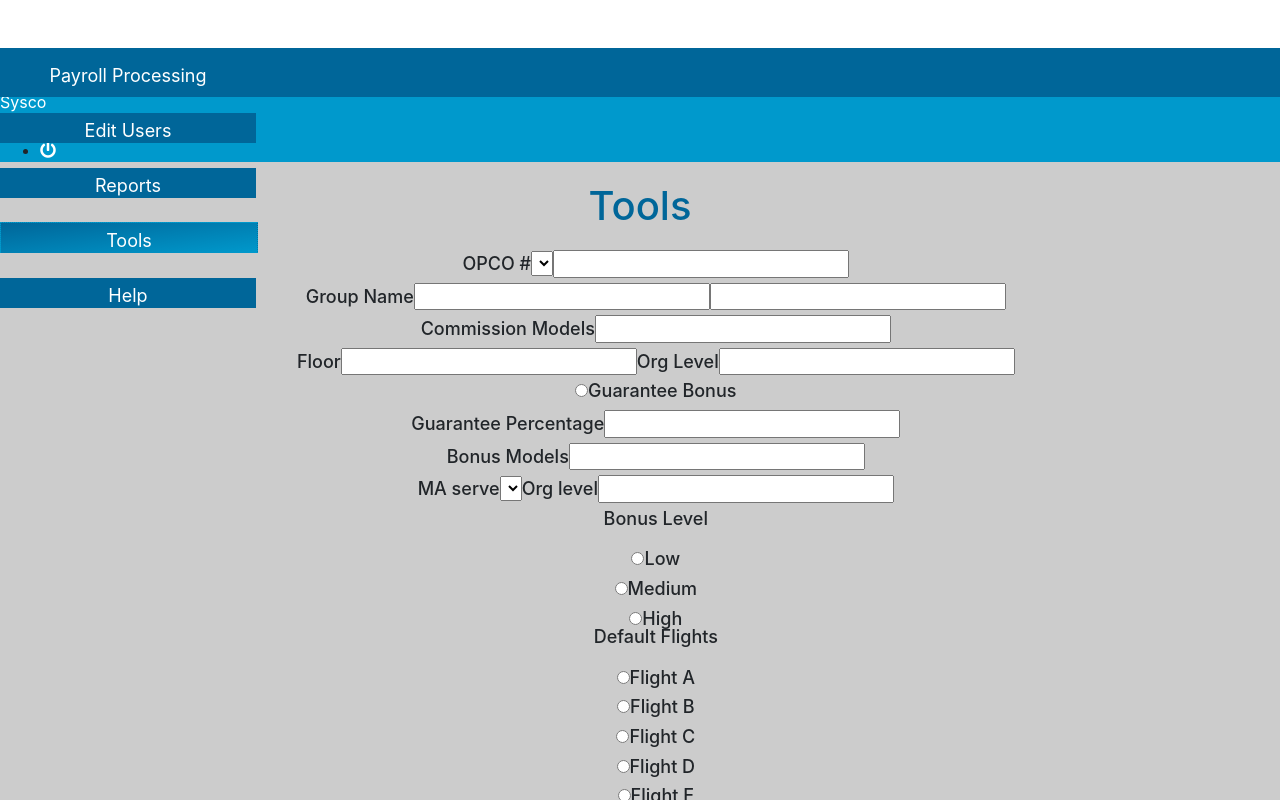
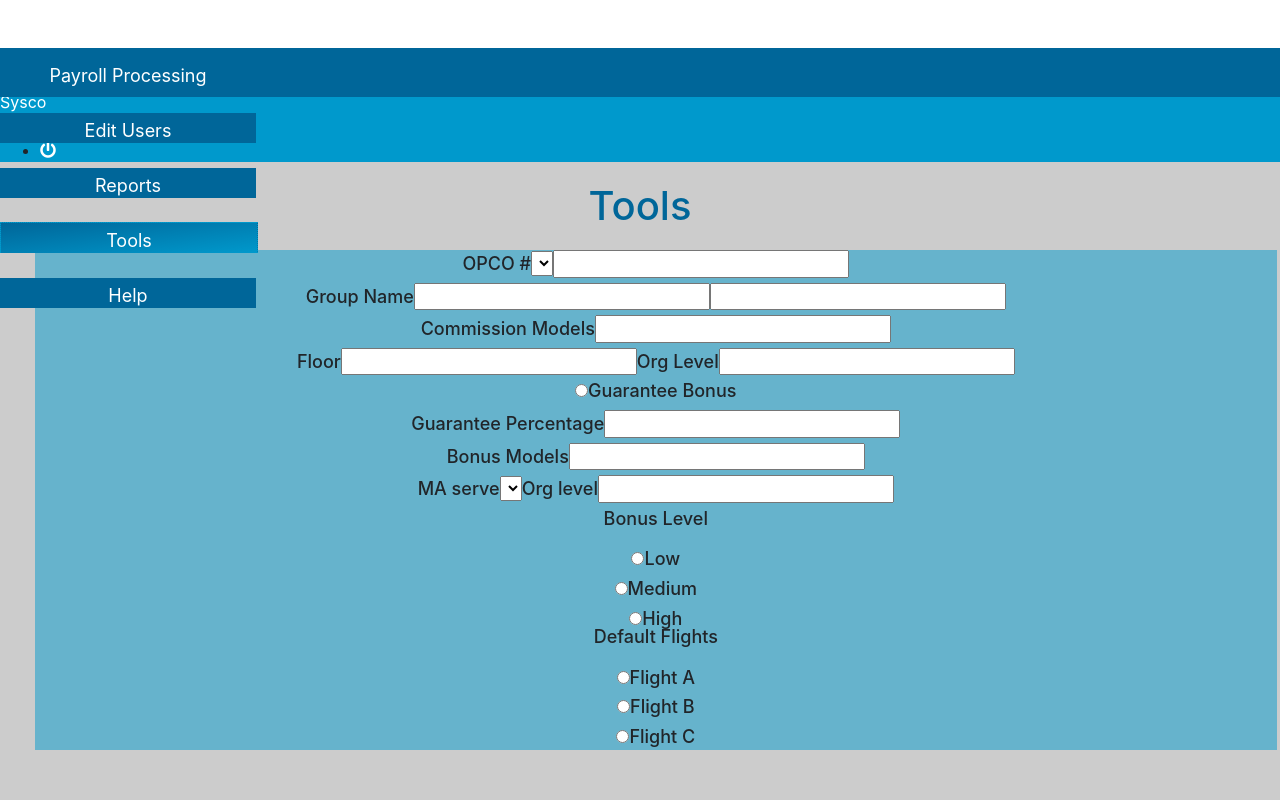
Before and after one commit to Junjie2412/wasppUI, a React app in the folder waspp-ui/: page /tools in a window 1280 px wide. Built offline with nearby package versions, Linux system fonts and the light colour scheme.

Commit message:
changed color of OPCODefaults to match theme, fixed scrolling bug

```diff
--- a/waspp-ui/src/containers/Tools/OPCODefaults/OPCODefaults.css
+++ b/waspp-ui/src/containers/Tools/OPCODefaults/OPCODefaults.css
@@ -8,4 +8,5 @@
 
 .cardAlign{
     transform: translateX(35px);
+    background-color: #66b3cc;
 }
--- a/waspp-ui/src/containers/Tools/OPCODefaults/OPCODefaults.js
+++ b/waspp-ui/src/containers/Tools/OPCODefaults/OPCODefaults.js
@@ -4,7 +4,7 @@ import classes from './OPCODefaults.css';
 
 const opocDefaults = () =>{
     return(
-        <div className={[bootStrapClasses.card, classes.cardAlign].join(' ')} style={{overflow: 'auto', height: '600px', width: '97%'}}>
+        <div className={[bootStrapClasses.card, classes.cardAlign].join(' ')} style={{overflow: 'auto', height: '500px', width: '97%'}}>
             <div className={bootStrapClasses['card-body']}>
                 <form className={bootStrapClasses['container-fluid']} style={{fontSize: '18px'}}>
                     <div className={[bootStrapClasses['form-group'], bootStrapClasses.row].join(' ')}>
@@ -43,8 +43,8 @@ const opocDefaults = () =>{
                             <input type='radio' className={bootStrapClasses['form-check-input']} />
                             <label className={bootStrapClasses['form-check-label']}>Guarantee Bonus</label>
                         </div>
-                    <label className={[bootStrapClasses['col-sm-1'], bootStrapClasses['col-form-label']].join(' ')}>Guarantee Percentage</label>
-                    <input type='text' className={[bootStrapClasses['col-sm-6'], bootStrapClasses['form-control']].join(' ')} />
+                        <label className={[bootStrapClasses['col-sm-2'], bootStrapClasses['col-form-label']].join(' ')}>Guarantee Percentage</label>
+                        <input type='text' className={[bootStrapClasses['col-sm-5'], bootStrapClasses['form-control']].join(' ')} />
                     </div>
                     <div className={[bootStrapClasses['form-group'], bootStrapClasses.row].join(' ')}>
                         <label className={[bootStrapClasses['col-sm-2'], bootStrapClasses['col-form-label']].join(' ')}>Bonus Models</label>
@@ -140,6 +140,8 @@ const opocDefaults = () =>{
                             <label className={bootStrapClasses['form-check-label']}>High</label>
                         </div>
                     </div>
+                    <button type="submit" className={[bootStrapClasses.btn, bootStrapClasses['btn-primary']].join(' ')}
+                    style={{backgroundColor: '#006699'}}>Submit</button>
                 </form>
             </div>
         </div>
```
Lines whose indentation alone changed are shown as unchanged.
